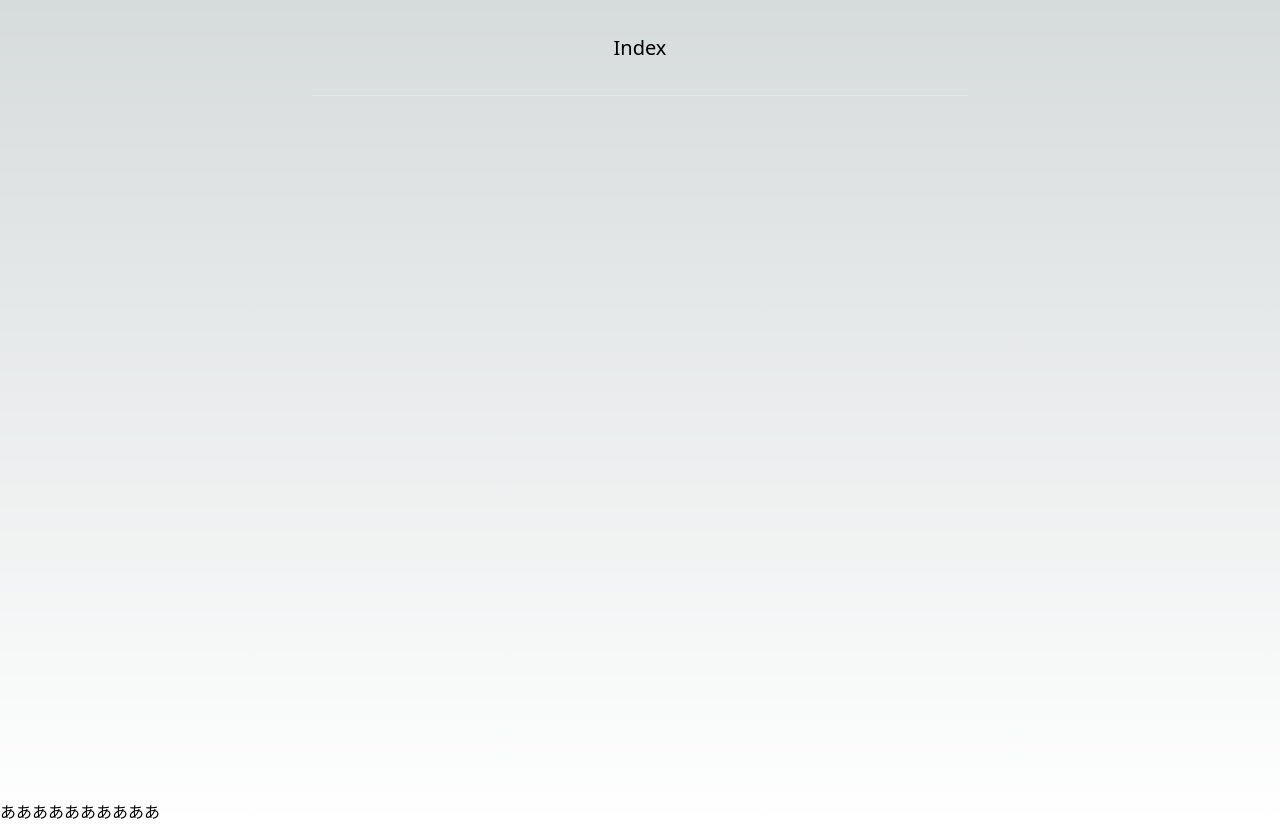
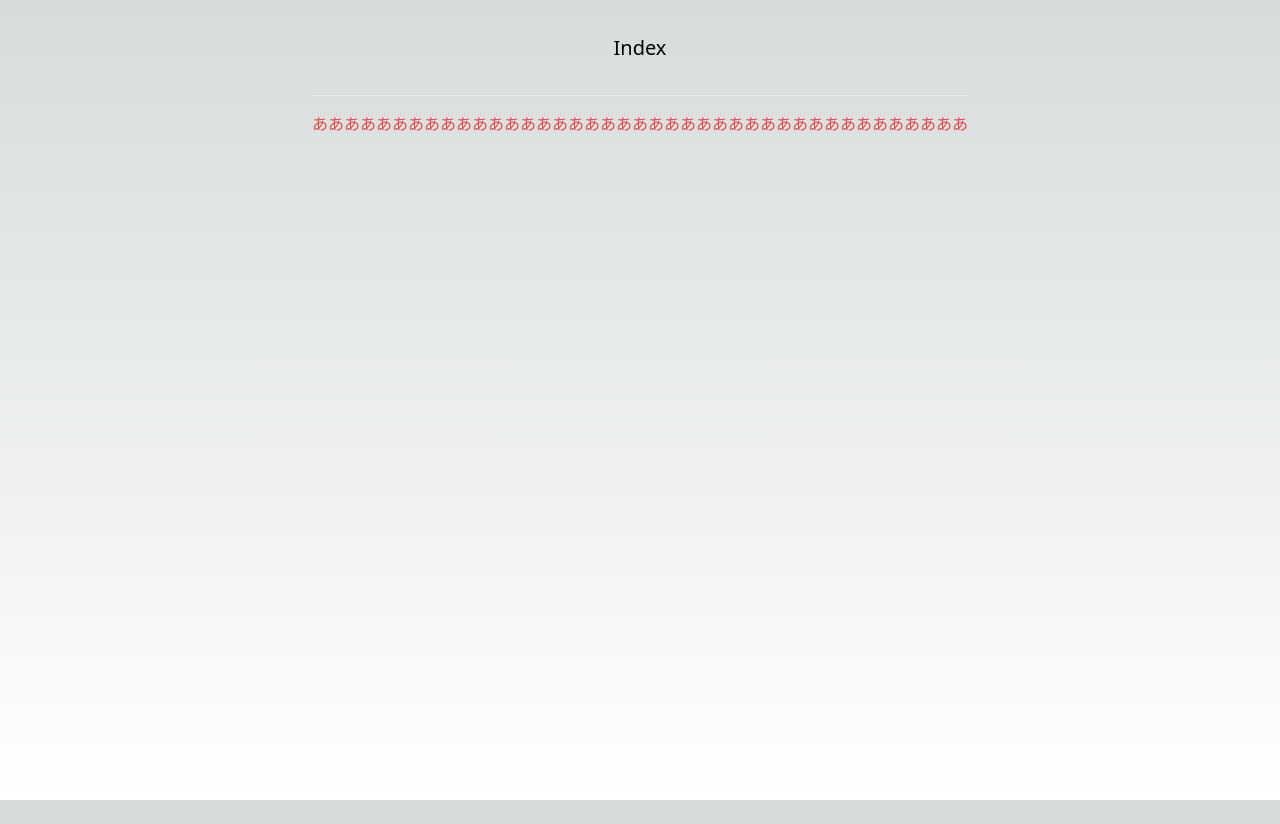
Before and after one commit to Hikoyann/React-firebase, a Next.js app: page / in a window 1280 px wide. After the commit the page ends 800 px from the top, so only its background shows below. Built offline with nearby package versions, Linux system fonts and the light colour scheme.

Commit message:
🐛 h1のタグが下に入っていたバグの修正

```diff
--- a/src/pages/_app.jsx
+++ b/src/pages/_app.jsx
@@ -10,8 +10,9 @@ export default function App({ Component, pageProps }) {
         <meta name="viewport" content="width=device-width, initial-scale=1" />
         <link rel="icon" href="/favicon.ico" />
       </Head>
-      <Layout />
-      <Component {...pageProps} />
+      <Layout>
+        <Component {...pageProps} />
+      </Layout>
     </>
   );
 }
--- a/src/pages/index.jsx
+++ b/src/pages/index.jsx
@@ -7,7 +7,9 @@ const Index = () => {
         <title>Index Page</title>
       </Head>
 
-      <h1>ああああああああああ</h1>
+      <h1 className="text-red-500">
+        あああああああああああああああああああああああああああああああああああああああああ
+      </h1>
     </>
   );
 };
```
